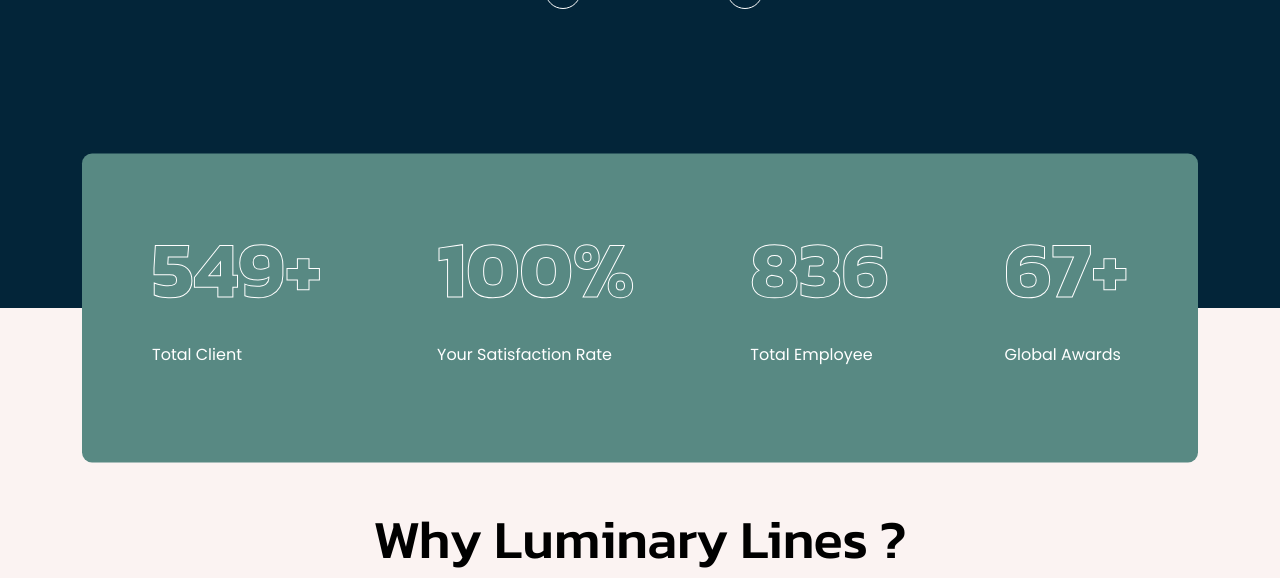
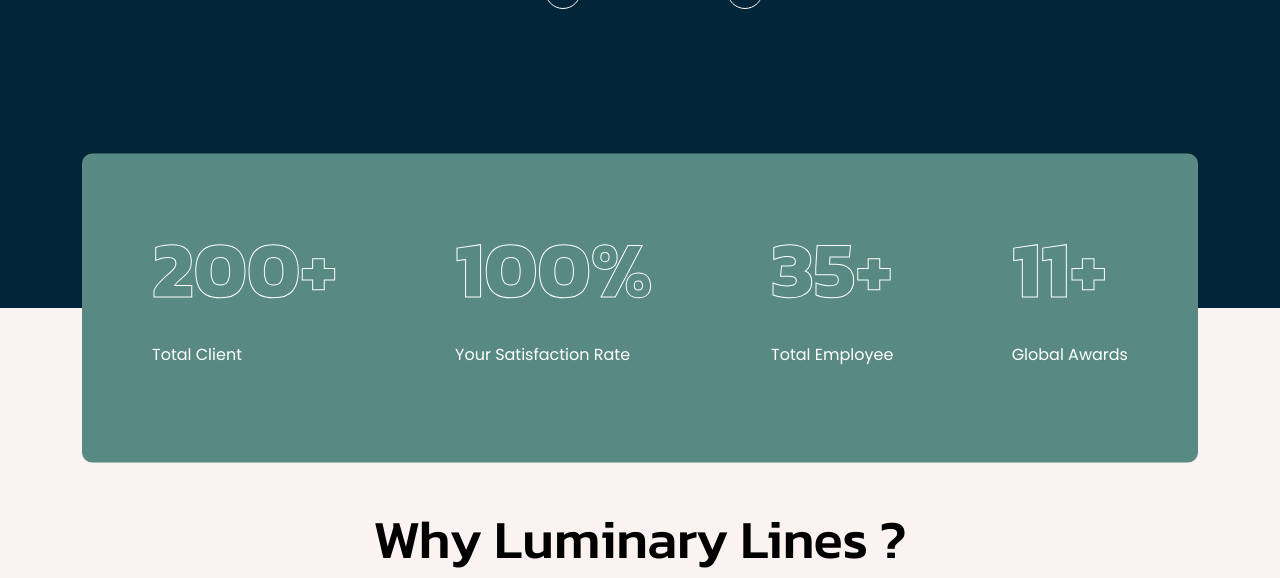
Before and after one commit to niteshv12/theluminarylines, a PHP site: page / in a window 1280 px wide. Shown: the part 2544-3122 px from the top of the page. Run offline with PHP 8.4, Linux system fonts and the light colour scheme; some libraries are stand-ins or nearby versions.

Commit message:
Nitesh commit

```diff
--- a/index.php
+++ b/index.php
@@ -698,7 +698,7 @@
     <!-- -- counter start -->
     <div class="counter">
       <div class="counter__box">
-        <h1 class="counter__number">549+</h1>
+        <h1 class="counter__number">200+</h1>
         <p class="counter__text">Total Client</p>
       </div>
       <div class="counter__box">
@@ -706,11 +706,11 @@
         <p class="counter__text">Your Satisfaction Rate</p>
       </div>
       <div class="counter__box">
-        <h1 class="counter__number">836</h1>
+        <h1 class="counter__number">35+</h1>
         <p class="counter__text">Total Employee</p>
       </div>
       <div class="counter__box">
-        <h1 class="counter__number">67+</h1>
+        <h1 class="counter__number">11+</h1>
         <p class="counter__text">Global Awards</p>
       </div>
     </div>
```
